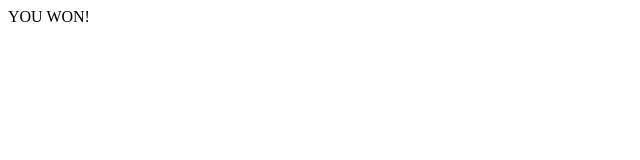
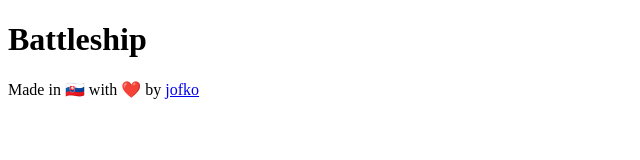
Before and after one commit to jozef-hudec-27/battleship, a plain HTML site: page index.html in a window 1280 px wide. Shown: the whole page, without its empty margins (0-640 px from the left). Drawn offline with Linux system fonts and the light colour scheme.

Commit message:
Style the page + fix game over bug

```diff
--- a/index.html
+++ b/index.html
@@ -7,8 +7,12 @@
     <title>Battleship</title>
   </head>
   <body>
+    <h1 class="logo">Battleship</h1>
+
     <div id="main"></div>
-    <div id="game-over">YOU WON!</div>
+    <div id="game-over"></div>
+
+    <footer><p>Made in 🇸🇰 with ❤️ by <a href="https://github.com/jozef-hudec-27" target="_blank">jofko</a></p></footer>
 
     <script src="./main.js"></script>
   </body>
```
